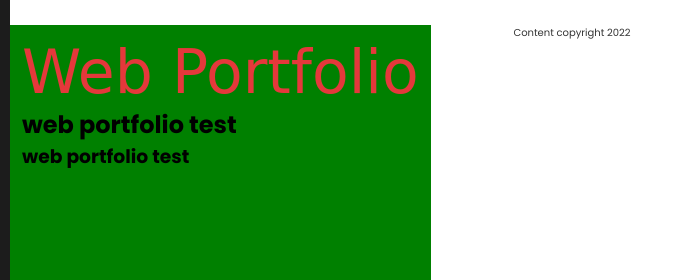
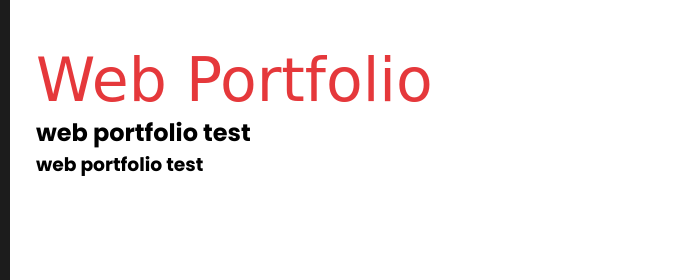
Before and after one commit to dianaramirez16/dianaramirez16.github.io, a plain HTML site: page index.html in a window 1280 px wide. Shown: the top 280 px of the page, 68-761 px from the left. Drawn offline with nearby package versions, Linux system fonts and the light colour scheme; a web font is replaced by a local one.

Commit message:
fixed container spacing

```diff
--- a/css/styles.css
+++ b/css/styles.css
@@ -23,7 +23,7 @@
 }
 
 body {
-  position: relative;
+
   min-height: 100vh;
   width:100%;
   overflow:hidden;
@@ -245,28 +245,20 @@ li a {
 
 .container {
   position: absolute;
-  background-color: green;
   height: 100%;
   width: calc(100%-78px);
   left: 78px;
   transition: all 0.5s ease;
 }
+
 header {
-  margin: 12px;
+  margin: 20px 26px;
 }
 
 header h1 {
 	display: block;
-  padding-left: -20px;
 	font: 60px 'Lobster', cursive;
-	letter-spacing: 0px;
 	color: #e5383b; /*red web portfolio text*/
-}
-
-#footnote {
-  font-size: 10px;
-  text-align: center;
-  color: #343434;
 }
 
 /* media queries */
--- a/index.html
+++ b/index.html
@@ -102,19 +102,12 @@
           </div>
 
   <div class="container">
-
     <header>
         <h1>Web Portfolio</h1>
         <h2>web portfolio test</h2>
         <h3>web portfolio test</h3>
     </header>
    </div>
-
-   <footer>
-    <div class="footer-text">
-      <p id="footnote">Content copyright 2022</p>
-     </div>
-   </footer>
    <script src="js/script.js"></script>
 </body>
 </html>
```
